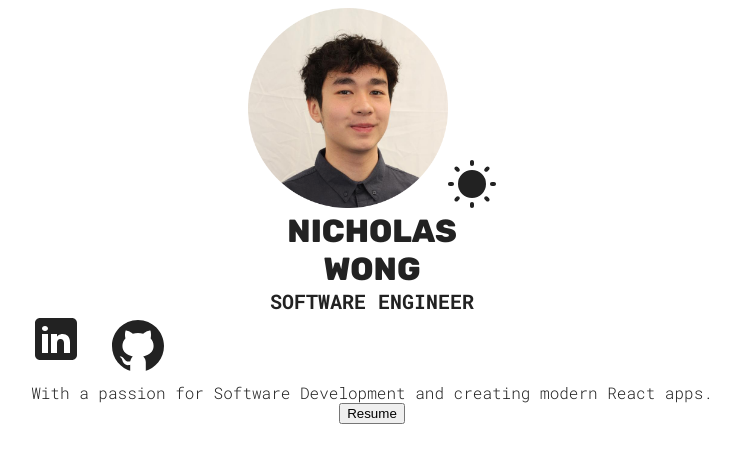
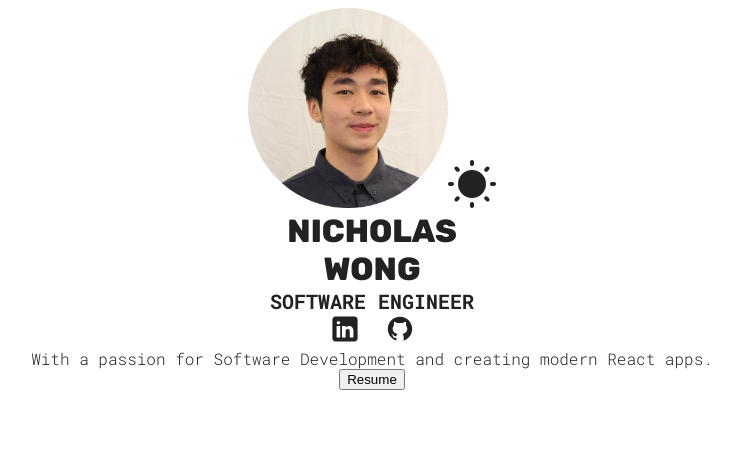
Before and after one commit to nickw0ng/Portfolio-Website, a React (Vite) app: page / in a window 1280 px wide. Shown: the top 462 px of the page, without its empty margins (268-1008 px from the left). Built offline with nearby package versions, Linux system fonts and the light colour scheme.

Commit message:
added to hero style

```diff
--- a/src/sections/Hero/HeroStyles.module.css
+++ b/src/sections/Hero/HeroStyles.module.css
@@ -14,6 +14,24 @@
     span {
         display: flex;
         gap: 25px;
+        justify-content: center;
+    }
+    a {
+        margin: 0;
+
+        img {
+            width: 30px;
+        }
+
+    a {
 
     }
+
+
+
+
+
+
+    }
+
 }
```
